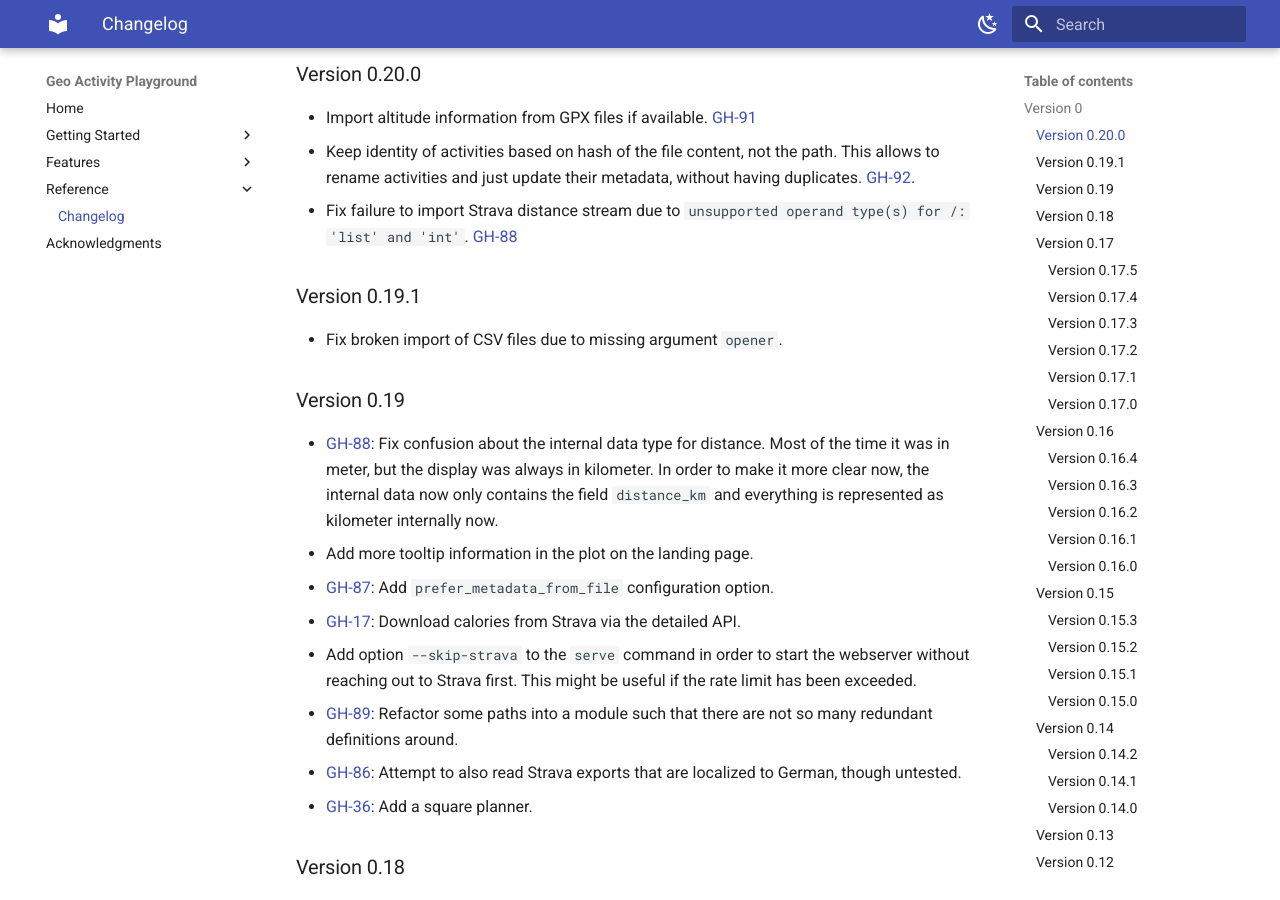
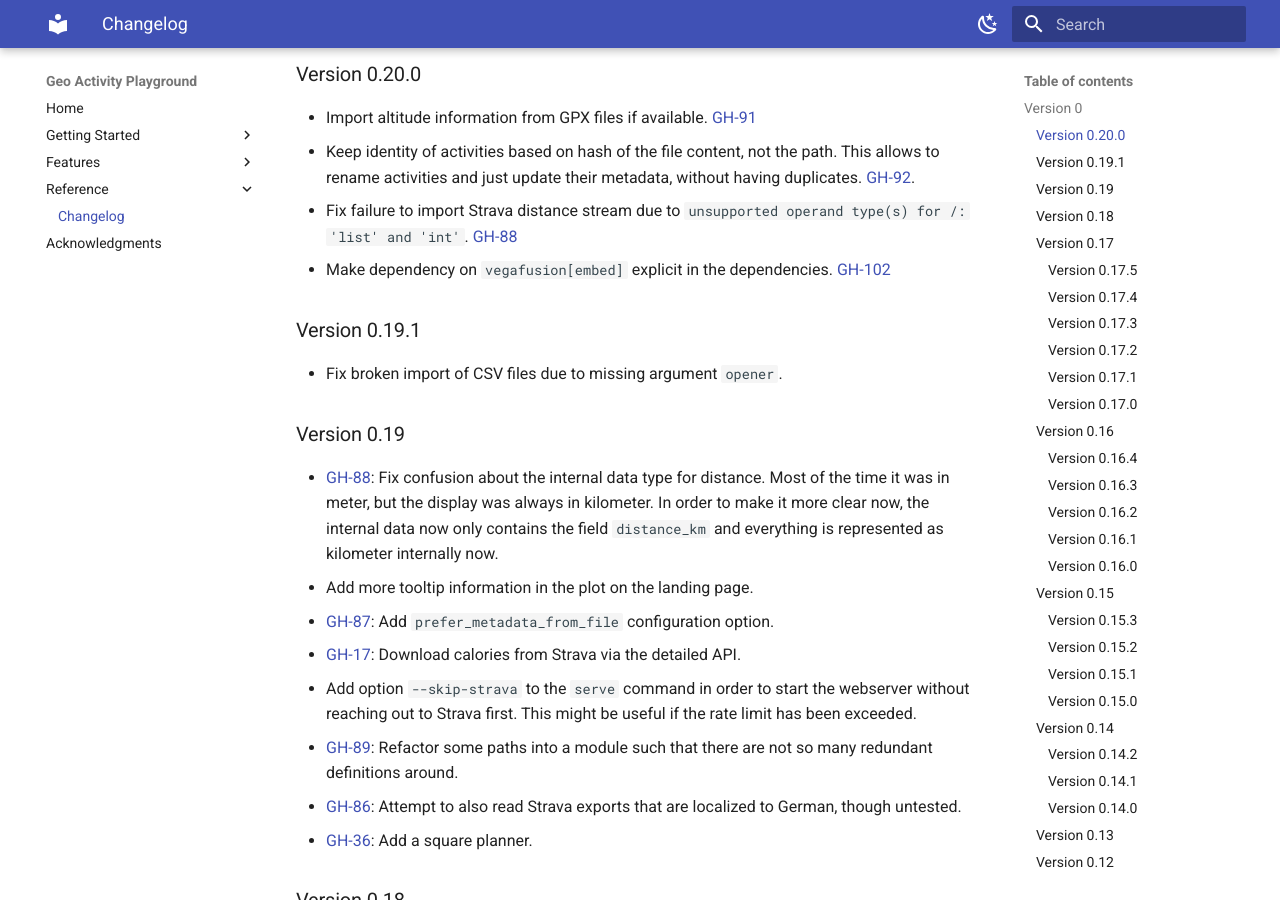
Before and after one commit to martin-ueding/geo-activity-playground, an MkDocs documentation site: the page built from docs/reference/changelog.md, in a window 1280 px wide and 900 px high, scrolled down 320 px. Built offline with MkDocs 1.6.1 and Material for MkDocs 9.7.7, drawn with Linux system fonts in a browser that asks for light colours.

Commit message:
GH-102: Changelog entry

```diff
--- a/docs/reference/changelog.md
+++ b/docs/reference/changelog.md
@@ -11,6 +11,7 @@
 - Import altitude information from GPX files if available. [GH-91](https://github.com/martin-ueding/geo-activity-playground/pull/91)
 - Keep identity of activities based on hash of the file content, not the path. This allows to rename activities and just update their metadata, without having duplicates. [GH-92](https://github.com/martin-ueding/geo-activity-playground/issues/92).
 - Fix failure to import Strava distance stream due to `unsupported operand type(s) for /: 'list' and 'int'`. [GH-88](https://github.com/martin-ueding/geo-activity-playground/issues/88)
+- Make dependency on `vegafusion[embed]` explicit in the dependencies. [GH-102](https://github.com/martin-ueding/geo-activity-playground/issues/102)
 
 ### Version 0.19.1
 
```
